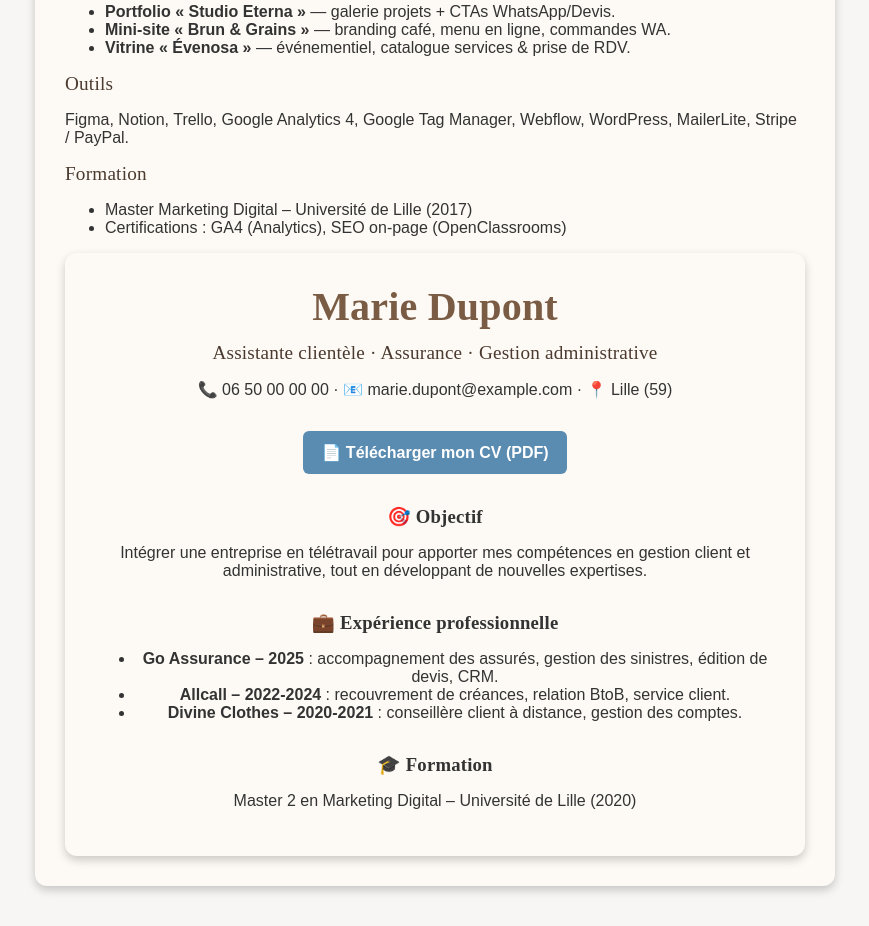
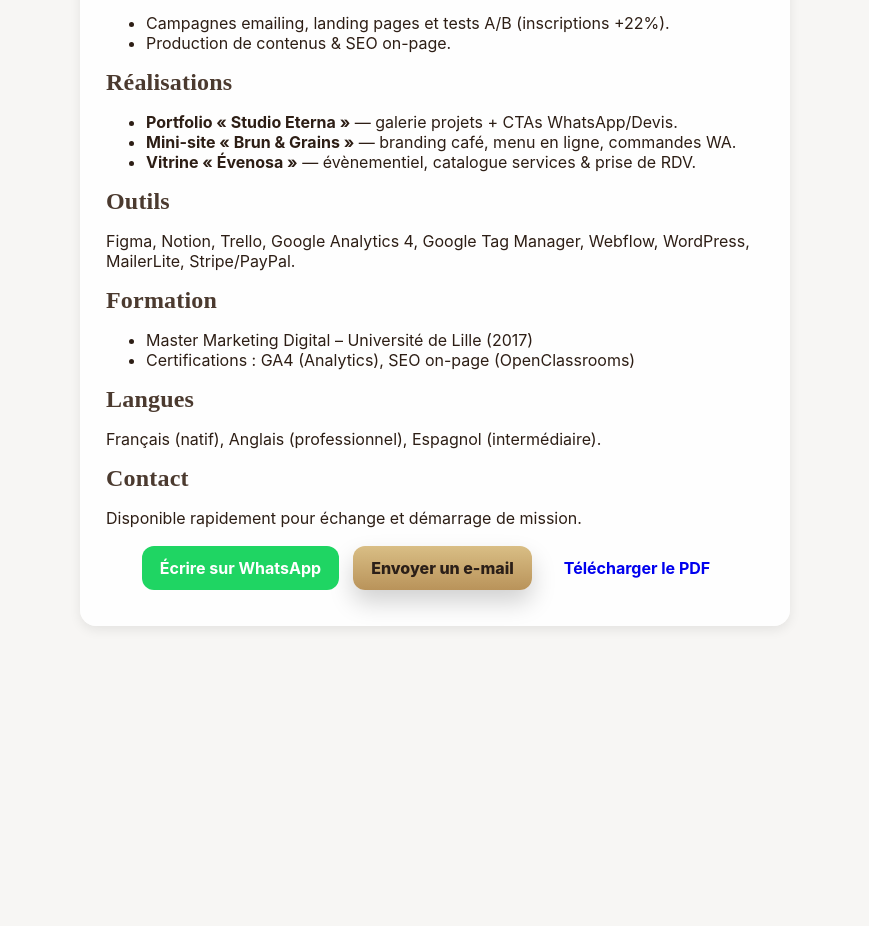
Before and after one commit to Danie-11/eternaweb-site, a plain HTML site: page demos/cv-style1.html in a window 1280 px wide. Shown: the part 1163-2089 px from the top of the page, without its empty margins (205-1074 px from the left). After the commit the page ends 1807 px from the top, so only its background shows below. Drawn offline with Linux system fonts and the light colour scheme; files that its build step writes are made by us from their sources.

Commit message:
Update cv-style1.html

```diff
--- a/demos/cv-style1.html
+++ b/demos/cv-style1.html
@@ -5,7 +5,7 @@
   <meta name="viewport" content="width=device-width,initial-scale=1">
   <title>Modèle CV – EternaWeb</title>
 
-  <!-- Styles communs (si tu en as besoin sur cette page) -->
+  <!-- Styles communs -->
   <link rel="stylesheet" href="style-desktop.css" media="(min-width:601px)">
   <link rel="stylesheet" href="style-mobile.css"  media="(max-width:600px)">
 
@@ -16,7 +16,7 @@
 
   <!-- HERO -->
   <header class="cv-hero container">
-    <img class="cv-photo" src="photoprofil.png" alt="Photo de profil de Marie Dupont">
+    <img class="cv-photo" src="images/photoprofil.png" alt="Photo de profil de Marie Dupont">
     <h1>Marie Dupont</h1>
     <p class="cv-role">Cheffe de projet digital</p>
 
@@ -108,15 +108,15 @@
       <h2 id="cv-realisations">Réalisations</h2>
       <ul>
         <li><strong>Portfolio « Studio Eterna »</strong> — galerie projets + CTAs WhatsApp/Devis.</li>
-        <li><strong>Mini-site « Brun &amp; Grains »</strong> — branding café, menu en ligne, commandes WA.</li>
-        <li><strong>Vitrine « Évenosa »</strong> — événementiel, catalogue services & prise de RDV.</li>
+        <li><strong>Mini-site « Brun & Grains »</strong> — branding café, menu en ligne, commandes WA.</li>
+        <li><strong>Vitrine « Évenosa »</strong> — évènementiel, catalogue services & prise de RDV.</li>
       </ul>
     </section>
 
     <!-- Outils -->
     <section aria-labelledby="cv-outils">
       <h2 id="cv-outils">Outils</h2>
-      <p>Figma, Notion, Trello, Google Analytics 4, Google Tag Manager, Webflow, WordPress, MailerLite, Stripe / PayPal.</p>
+      <p>Figma, Notion, Trello, Google Analytics 4, Google Tag Manager, Webflow, WordPress, MailerLite, Stripe/PayPal.</p>
     </section>
 
     <!-- Formation -->
@@ -129,107 +129,24 @@
     </section>
 
     <!-- Langues -->
-<!DOCTYPE html>
-<html lang="fr">
-<head>
-  <meta charset="UTF-8">
-  <meta name="viewport" content="width=device-width, initial-scale=1">
-  <title>Marie Dupont – CV en ligne (Style 1)</title>
-  <style>
-    body {
-      margin: 0;
-      font-family: Arial, sans-serif;
+    <section aria-labelledby="cv-langues">
+      <h2 id="cv-langues">Langues</h2>
+      <p>Français (natif), Anglais (professionnel), Espagnol (intermédiaire).</p>
+    </section>
 
-      /* 👉 Image de fond ordinateur bleu */
-      background-image: url('images.png');
-      background-size: cover;
-      background-position: center;
-      background-attachment: fixed;
+    <!-- Contact -->
+    <section id="contact" aria-labelledby="cv-contact">
+      <h2 id="cv-contact">Contact</h2>
+      <p>Disponible rapidement pour échange et démarrage de mission.</p>
+      <div class="cta-row">
+        <a class="btn btn-wa" href="https://wa.me/33601020304" target="_blank" rel="noopener">Écrire sur WhatsApp</a>
+        <a class="btn btn-primary" href="mailto:marie.dupont@example.com">Envoyer un e-mail</a>
+        <a class="btn" href="cv-marie-dupont.pdf" target="_blank" rel="noopener">Télécharger le PDF</a>
+      </div>
+    </section>
 
-      color: #333;
-      padding: 40px;
-      backdrop-filter: blur(4px);
-    }
+  </main>
 
-    .container {
-  background-color: #fdfaf5; /* blanc cassé parchemin */
-  padding: 30px;
-  max-width: 800px;
-  margin: auto;
-  border-radius: 12px;
-  box-shadow: 0 4px 10px rgba(0,0,0,0.2);
-}
-
-    h1 {
-      font-size: 2.5em;
-      margin-bottom: 0.3em;
-    }
-    h2 {
-      font-size: 1.2em;
-      font-weight: normal;
-      color: #555;
-    }
-
-    .contact {
-      margin: 1em 0;
-    }
-
-    .btn-cv {
-  display: inline-block;
-  background-color: #5a8bb0; /* bleu doux */
-  color: #fff;
-  padding: 12px 18px;
-  text-decoration: none;
-  border-radius: 6px;
-  font-weight: bold;
-  margin-top: 1em;
-  transition: 0.3s;
-}
-
-    .btn-cv:hover {
-  background-color: #7aa6c6; /* bleu un peu plus clair */
-  cursor: pointer;
-}
-    .section {
-      margin-top: 2em;
-    }
-    h3 {
-      margin-bottom: 0.5em;
-    }
-  </style>
-</head>
-<body>
-  <div class="container">
-    <h1>Marie Dupont</h1>
-    <h2>Assistante clientèle · Assurance · Gestion administrative</h2>
-
-    <div class="contact">
-      📞 06 50 00 00 00 · 📧 marie.dupont@example.com · 📍 Lille (59)
-    </div>
-
-    <a href="cv-marie-dupont.pdf" download class="btn-cv">📄 Télécharger mon CV (PDF)</a>
-
-    <div class="section">
-      <h3>🎯 Objectif</h3>
-      <p>
-        Intégrer une entreprise en télétravail pour apporter mes compétences en gestion client et administrative,
-        tout en développant de nouvelles expertises.
-      </p>
-    </div>
-
-    <div class="section">
-      <h3>💼 Expérience professionnelle</h3>
-      <ul>
-        <li><strong>Go Assurance – 2025</strong> : accompagnement des assurés, gestion des sinistres, édition de devis, CRM.</li>
-        <li><strong>Allcall – 2022-2024</strong> : recouvrement de créances, relation BtoB, service client.</li>
-        <li><strong>Divine Clothes – 2020-2021</strong> : conseillère client à distance, gestion des comptes.</li>
-      </ul>
-    </div>
-
-    <div class="section">
-      <h3>🎓 Formation</h3>
-      <p>Master 2 en Marketing Digital – Université de Lille (2020)</p>
-    </div>
-  </div>
+  <script defer src="app.js"></script>
 </body>
 </html>
```
